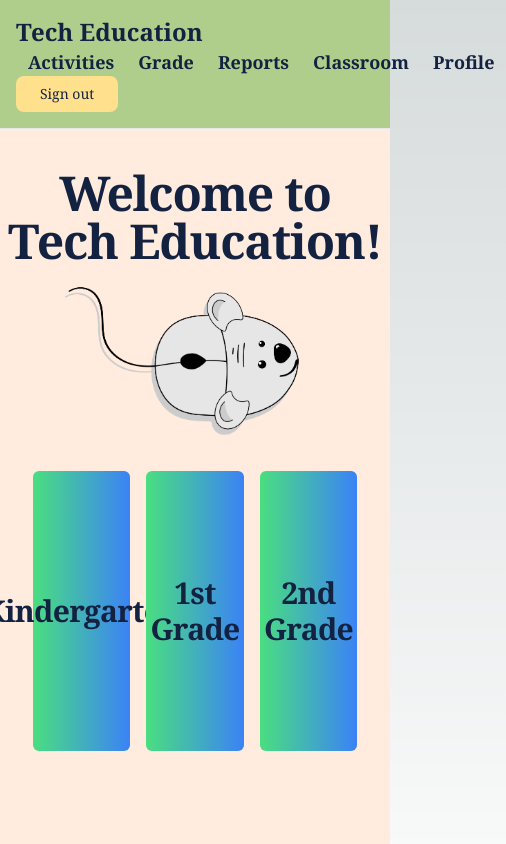
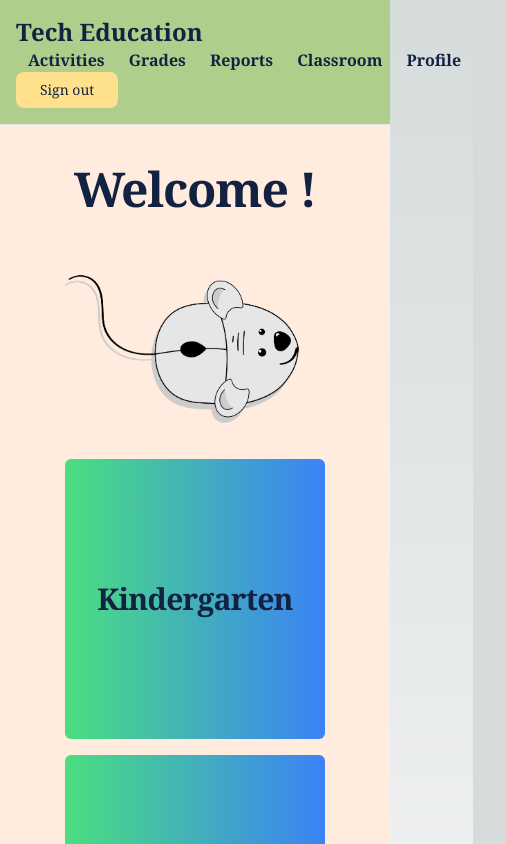
Before and after one commit to ExzyELI/tech-education, a Next.js app: page /HomePage in a window 390 px wide. Shown: the top 844 px of the page, 506 px wide, since content can reach past the window. Built offline with nearby package versions, Linux system fonts and the light colour scheme; no server answers.

Commit message:
Added navbar component, updated UI, made pages responsive, and pulled in the name of the user from the database to the homepage.

```diff
--- /dev/null
+++ b/comps/nav.tsx
@@ -0,0 +1,71 @@
+"use client";
+import { auth } from "@/app/firebase/init_app";
+import { useRouter } from "next/navigation";
+import { signOut } from "firebase/auth";
+
+export default function Nav() {
+  const router = useRouter();
+  const handleSignOut = async () => {
+    try {
+      await signOut(auth);
+      console.log("User signed out successfully");
+      router.push("/");
+    } catch (error) {
+      console.error("Error signing out:", error);
+    }
+  };
+
+  return (
+    <nav className="sticky top-0 w-full border-b border-gray-200 bg-[#afce8b]">
+      <header className="font-serif leading-normal tracking-normal">
+        <div className="mx-auto flex flex-wrap items-center justify-between p-4">
+          <a href="/HomePage" className="cursor-pointer text-2xl font-semibold">
+            Tech Education
+          </a>
+          {/* tabs */}
+          <div className="flex items-center justify-center space-x-3 md:space-x-0 rtl:space-x-reverse">
+            <nav className="text-md lg:text-lg">
+              <a
+                href="#"
+                className="cursor-pointer px-3 font-semibold hover:text-[#ffe08d]"
+              >
+                Activities
+              </a>
+              <a
+                href="/grades"
+                className="cursor-pointer px-3 font-semibold hover:text-[#ffe08d]"
+              >
+                Grades
+              </a>
+              <a
+                href="#"
+                className="cursor-pointer px-3 font-semibold hover:text-[#ffe08d]"
+              >
+                Reports
+              </a>
+              <a
+                href="/Classroom"
+                className="cursor-pointer px-3 font-semibold hover:text-[#ffe08d]"
+              >
+                Classroom
+              </a>
+              <a
+                href="/profile"
+                className="cursor-pointer px-3 font-semibold hover:text-[#ffe08d]"
+              >
+                Profile
+              </a>
+            </nav>
+          </div>
+          <button
+            type="button"
+            className="rounded-lg bg-[#ffe08d] px-6 py-2 text-center text-sm font-medium hover:bg-[#ffd564]"
+            onClick={handleSignOut}
+          >
+            Sign out
+          </button>
+        </div>
+      </header>
+    </nav>
+  );
+}
--- a/src/app/Classroom/page.tsx
+++ b/src/app/Classroom/page.tsx
@@ -3,8 +3,7 @@ import { auth, useHandleRedirect } from "@/app/firebase/init_app";
 import { useRouter } from "next/navigation";
 import { signOut } from "firebase/auth";
 import Footer from "../../../comps/footer";
-import ClassNavBar from "./classNavBar";
-
+import Nav from "../../../comps/nav";
 
 export default function Home() {
   const router = useRouter();
@@ -14,16 +13,16 @@ export default function Home() {
     <main className="font-family: font-serif leading-normal tracking-normal text-[#132241]">
       <title>Tech Education</title>
       {/*navbar begins */}
-      <ClassNavBar/>
+      <Nav />
       {/* navbar ends */}
 
       {/* banner begins */}
       <section className="border-b bg-[#ffecde]">
         <div className="px-6 pb-10 text-center md:px-12 lg:text-left">
           <div className="w-100 mx-auto sm:max-w-2xl md:max-w-3xl lg:max-w-5xl xl:max-w-7xl">
-            <header className="flex w-full items-center justify-center py-3 font-serif text-5xl leading-normal tracking-normal">
+            <h1 className="flex flex-col items-center justify-center pb-5 pt-8 text-5xl font-bold tracking-tight">
               My Classroom
-            </header>
+            </h1>
 
             <div className="col-span-1 row-span-1 mb-10">
               <div className="flex items-center justify-center object-center">
--- a/src/app/HomePage/page.tsx
+++ b/src/app/HomePage/page.tsx
@@ -3,17 +3,52 @@ import { auth, useHandleRedirect } from "@/app/firebase/init_app";
 import { useRouter } from "next/navigation";
 import { signOut } from "firebase/auth";
 import Footer from "../../../comps/footer";
-import HomeNavBar from "./homeNavBar";
+import Nav from "../../../comps/nav";
+import React, { useState, useEffect } from "react";
+import { getFirestore, doc, getDoc } from "firebase/firestore";
+import { User } from "firebase/auth";
 
 export default function Home() {
   const router = useRouter();
   useHandleRedirect();
 
+  const [user, setUser] = useState<User | null>(null); // logged-in user
+  const [firstName, setFirstName] = useState(""); // first name
+  const [lastName, setLastName] = useState(""); // last name
+
+  useEffect(() => {
+    const unsubscribe = auth.onAuthStateChanged(async (user) => {
+      // updating user state when auth state changes
+      setUser(user);
+
+      if (user) {
+        const firestore = getFirestore();
+
+        // reference to user document in Firestore
+        const userDocRef = doc(firestore, "users", user.uid);
+
+        // snapshot of user document
+        const userDocSnap = await getDoc(userDocRef);
+
+        if (userDocSnap.exists()) {
+          // user data is grabbed from snapshot if user document exists
+          const userData = userDocSnap.data();
+
+          // setting the state with user's first name, last name, and email
+          setFirstName(userData.firstName);
+          setLastName(userData.lastName);
+        }
+      }
+    });
+
+    return () => unsubscribe();
+  }, []);
+
   return (
     <main className="font-family: font-serif leading-normal tracking-normal text-[#132241]">
       <title>Tech Education</title>
       {/*navbar begins */}
-      <HomeNavBar/>
+      <Nav />
       {/* navbar ends */}
 
       {/* banner begins */}
@@ -22,12 +57,12 @@ export default function Home() {
           <div>
             <div className="flex flex-col items-center justify-center">
               {/* title */}
-              <h1 className="text-5xl font-bold tracking-tight">
-                Welcome to Tech Education!
+              <h1 className="text-center text-5xl font-bold tracking-tight">
+                Welcome {firstName} {lastName}!
               </h1>
 
               {/* mouse image start */}
-              <div className="relative -mt-[40px] flex items-center justify-center">
+              <div className="flex items-center justify-center">
                 <div className="h-[300px] w-[300px] hover:animate-bounce ">
                   <img
                     src="/vectorstock_4995646_transparent.png"
@@ -39,10 +74,10 @@ export default function Home() {
             </div>
 
             {/* title */}
-            <div className="-mt-[70px] flex cursor-pointer items-center justify-center py-2 pb-20">
+            <div className="-mt-[70px] flex cursor-pointer flex-col items-center justify-center py-2 pb-20 lg:flex-row">
               <a
                 href="#"
-                className="delay-50 m-2 flex h-[280px] w-1/4 items-center justify-center rounded-md bg-gradient-to-r from-green-400 to-blue-500 transition-transform hover:scale-105 hover:from-green-400 hover:via-[#ffe08d] hover:to-blue-500"
+                className="delay-50 m-2 flex h-[280px] w-2/3 items-center justify-center rounded-md bg-gradient-to-r from-green-400 to-blue-500 transition-transform hover:scale-105 hover:from-green-400 hover:via-[#ffe08d] hover:to-blue-500 lg:w-1/4"
               >
                 <h1 className="text-center text-3xl font-semibold tracking-tight">
                   Kindergarten
@@ -50,7 +85,7 @@ export default function Home() {
               </a>
               <a
                 href="#"
-                className="delay-50 m-2 flex h-[280px] w-1/4 items-center justify-center rounded-md bg-[#e1f3ff] bg-gradient-to-r from-green-400 to-blue-500 transition-transform hover:scale-105 hover:from-green-400 hover:via-[#ffe08d] hover:to-blue-500"
+                className="delay-50 m-2 flex h-[280px] w-2/3 items-center justify-center rounded-md bg-[#e1f3ff] bg-gradient-to-r from-green-400 to-blue-500 transition-transform hover:scale-105 hover:from-green-400 hover:via-[#ffe08d] hover:to-blue-500 lg:w-1/4"
               >
                 <h1 className="text-center text-3xl font-semibold tracking-tight">
                   1st <br />
@@ -59,7 +94,7 @@ export default function Home() {
               </a>
               <a
                 href="#"
-                className="delay-50 m-2 flex h-[280px] w-1/4 items-center justify-center rounded-md bg-[#e1f3ff] bg-gradient-to-r from-green-400 to-blue-500 transition-transform hover:scale-105 hover:from-green-400 hover:via-[#ffe08d] hover:to-blue-500"
+                className="delay-50 m-2 flex h-[280px] w-2/3 items-center justify-center rounded-md bg-[#e1f3ff] bg-gradient-to-r from-green-400 to-blue-500 transition-transform hover:scale-105 hover:from-green-400 hover:via-[#ffe08d] hover:to-blue-500 lg:w-1/4"
               >
                 <h1 className="text-center text-3xl font-semibold tracking-tight">
                   2nd <br />
--- a/src/app/profile/page.tsx
+++ b/src/app/profile/page.tsx
@@ -3,6 +3,9 @@ import React, { useState, useEffect } from "react";
 import { getFirestore, doc, getDoc } from "firebase/firestore";
 import { auth } from "../firebase/init_app";
 import { User } from "firebase/auth";
+import { signOut } from "firebase/auth";
+import Footer from "../../../comps/footer";
+import Nav from "../../../comps/nav";
 
 const ProfilePage = () => {
   const [user, setUser] = useState<User | null>(null); // logged-in user
@@ -42,41 +45,44 @@ const ProfilePage = () => {
   }, []);
 
   return (
-    <div className="mx-auto min-h-screen bg-gradient-to-br from-blue-100 to-purple-50 p-4 shadow-lg">
-      <div className="mx-auto max-w-md rounded-lg bg-white p-6 shadow-md">
-        {/* Display user's profile information */}
+    <main className="font-family: bg-[#ffecde] font-serif leading-normal tracking-normal text-[#132241]">
+      <title>Tech Education</title>
+      <Nav />
+      <section className="pb-[280px]">
+        <h1 className="flex flex-col items-center justify-center pt-8 text-5xl font-bold tracking-tight">
+          User Profile
+        </h1>
+        <div className="mx-auto mt-5 flex items-center justify-center p-8 lg:w-2/3">
           {user && (
-          <div>
-            <h1 className="mb-4 text-3xl font-semibold">Profile</h1>
-            <div className="mb-4">
-              <label className="mb-2 block text-sm font-bold text-gray-700">
-                First Name:
-              </label>
-              <p className="text-lg text-gray-900">{firstName}</p>
+            <div className="overflow-hidden rounded-lg bg-white shadow">
+              <div className="px-4 py-5 sm:p-0">
+                <dl className="sm:divide-y sm:divide-gray-200">
+                  <div className="py-3 sm:grid sm:grid-cols-3 sm:gap-4 sm:px-6 sm:py-5">
+                    <dt className="text-sm font-medium text-gray-500">Name</dt>
+                    <dd className="mt-1 text-sm text-gray-900 sm:col-span-2 sm:mt-0">
+                      {firstName} {lastName}
+                    </dd>
                   </div>
-            <div className="mb-4">
-              <label className="mb-2 block text-sm font-bold text-gray-700">
-                Last Name:
-              </label>
-              <p className="text-lg text-gray-900">{lastName}</p>
+                  <div className="py-3 sm:grid sm:grid-cols-3 sm:gap-4 sm:px-6 sm:py-5">
+                    <dt className="text-sm font-medium text-gray-500">Email</dt>
+                    <dd className="mt-1 text-sm text-gray-900 sm:col-span-2 sm:mt-0">
+                      {email}
+                    </dd>
                   </div>
-            <div className="mb-4">
-              <label className="mb-2 block text-sm font-bold text-gray-700">
-                Email:
-              </label>
-              <p className="text-lg text-gray-900">{email}</p>
+                  <div className="py-3 sm:grid sm:grid-cols-3 sm:gap-4 sm:px-6 sm:py-5">
+                    <dt className="text-sm font-medium text-gray-500">Role</dt>
+                    <dd className="mt-1 text-sm text-gray-900 sm:col-span-2 sm:mt-0">
+                      {role}
+                    </dd>
                   </div>
-
-            <div className="mb-4">
-              <label className="mb-2 block text-sm font-bold text-gray-700">
-                Role:
-              </label>
-              <p className="text-lg text-gray-900">{role}</p>
+                </dl>
               </div>
             </div>
           )}
         </div>
-    </div>
+      </section>
+      <Footer />
+    </main>
   );
 };
 
```
Also changed, not shown: src/app/grades/page.tsx (+6 -6 lines). Lines whose indentation alone changed are shown as unchanged.
